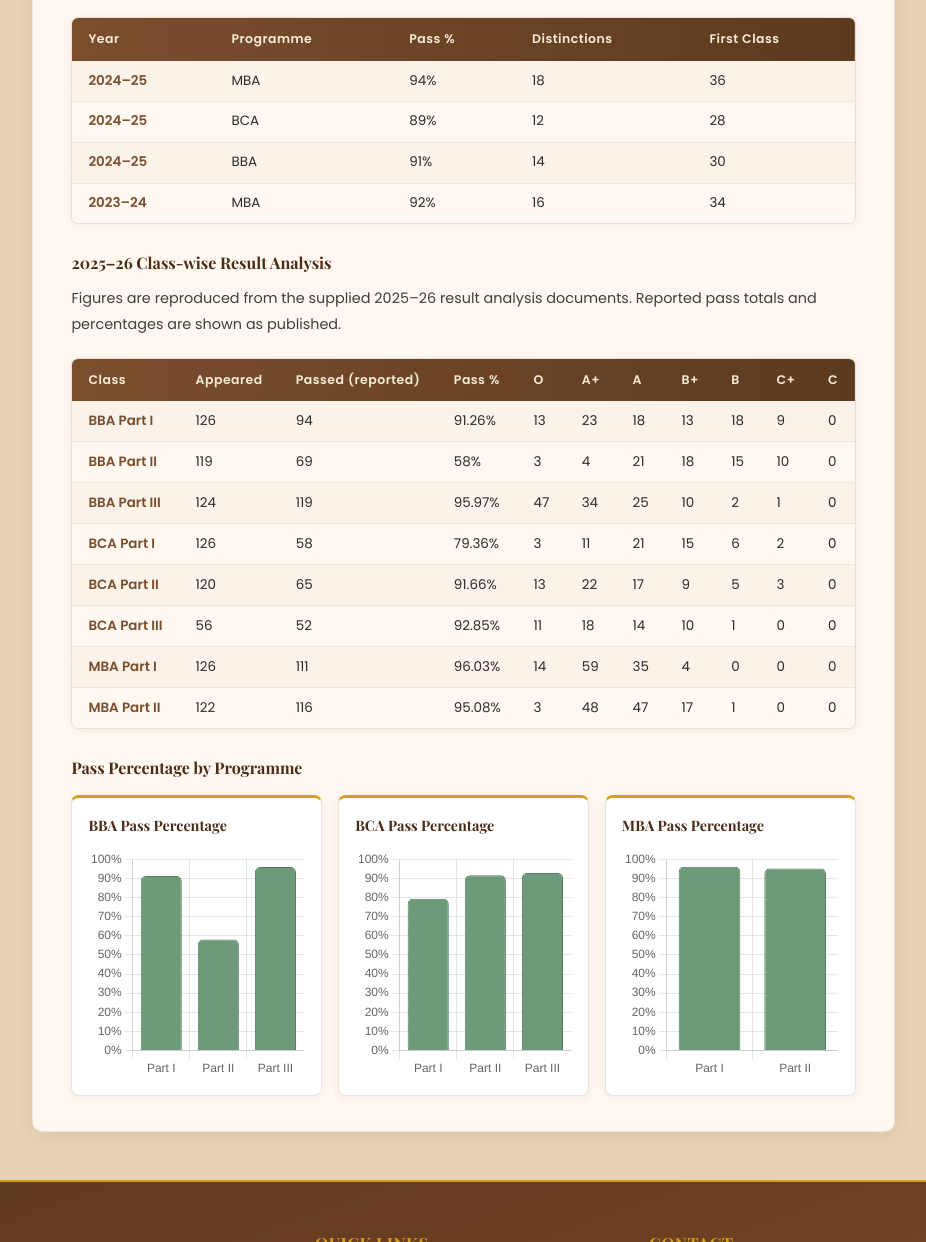
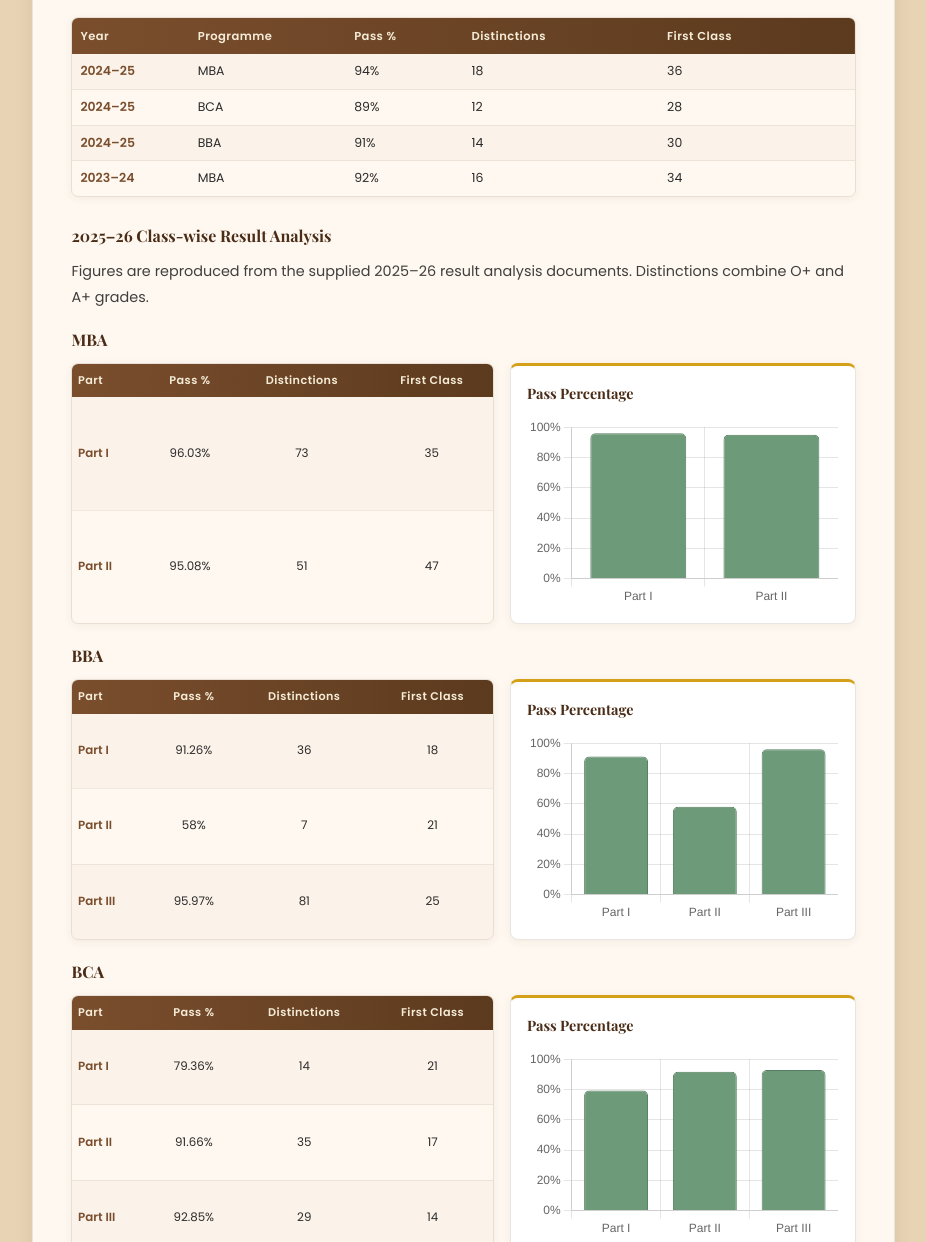
Before and after one commit to Monika-Gidwani/college-website, a plain HTML site: page pages/academics/result.html in a window 1280 px wide. Shown: the part 888-2130 px from the top of the page, without its empty margins (325-1251 px from the left). Drawn offline with nearby package versions, Linux system fonts and the light colour scheme.

Commit message:
college update

```diff
--- a/pages/academics/result.html
+++ b/pages/academics/result.html
@@ -19,22 +19,98 @@
             margin-top: 1.6rem;
         }
 
-        .result-analysis .ac-table {
-            min-width: 760px;
+        .result-overview-table {
+            table-layout: fixed;
+            width: 100%;
         }
 
-        .result-chart-section {
-            margin-top: 1.6rem;
+        .result-overview-table thead th {
+            padding: 0.55rem 0.5rem;
+            font-size: 0.72rem;
+            white-space: normal;
         }
 
-        .result-chart-grid {
+        .result-program-table thead th {
+            padding: 0.5rem 0.35rem;
+            font-size: 0.7rem;
+            white-space: normal;
+            overflow-wrap: anywhere;
+        }
+
+        .result-program-table tbody td {
+            padding: 0.4rem 0.35rem;
+            font-size: 0.74rem;
+        }
+
+        .result-overview-table tbody td {
+            padding: 0.5rem;
+            font-size: 0.78rem;
+        }
+
+        .result-overview-table th:nth-child(1) { width: 15%; }
+        .result-overview-table th:nth-child(2) { width: 20%; }
+        .result-overview-table th:nth-child(3) { width: 15%; }
+        .result-overview-table th:nth-child(4) { width: 25%; }
+        .result-overview-table th:nth-child(5) { width: 25%; }
+
+        .result-program-table {
+            table-layout: auto;
+            width: 100%;
+            min-width: 0;
+        }
+
+        .result-program-table th,
+        .result-program-table td {
+            overflow-wrap: anywhere;
+        }
+
+        .result-program-table th:not(:first-child),
+        .result-program-table td:not(:first-child) {
+            text-align: center;
+        }
+
+        .result-program-list {
             display: grid;
-            grid-template-columns: repeat(auto-fit, minmax(220px, 1fr));
+            gap: 1.2rem;
+            margin-top: 1rem;
+        }
+
+        .result-program {
+            min-width: 0;
+        }
+
+        .result-program > h4 {
+            margin: 0 0 0.65rem;
+            color: var(--clr-heading);
+            font-family: var(--font-heading);
+            font-size: 1rem;
+        }
+
+        .result-program-layout {
+            display: grid;
+            grid-template-columns: minmax(0, 1.1fr) minmax(0, 0.9fr);
+            align-items: stretch;
             gap: 1rem;
-            margin-top: 0.9rem;
+        }
+
+        .result-program-layout .ac-table-wrap {
+            display: flex;
+            flex-direction: column;
+            min-width: 0;
+            margin-top: 0;
+        }
+
+        .result-program-table {
+            flex: 1;
+        }
+
+        .result-program-chart {
+            display: flex;
+            min-width: 0;
         }
 
         .result-chart-card {
+            flex: 1;
             min-width: 0;
             padding: 1rem;
             background: #fff;
@@ -53,7 +129,7 @@
 
         .result-chart-canvas-wrap {
             position: relative;
-            height: 230px;
+            height: 190px;
         }
 
         .result-chart-message {
@@ -62,8 +138,8 @@
             font-size: 0.85rem;
         }
 
-        @media (max-width: 480px) {
-            .result-chart-grid {
+        @media (max-width: 600px) {
+            .result-program-layout {
                 grid-template-columns: 1fr;
             }
         }
@@ -116,7 +192,7 @@
 
                             <h3 class="ac-sub-heading" style="margin-top:1.3rem;">Result History — Overview</h3>
                             <div class="ac-table-wrap">
-                                <table class="ac-table">
+                                <table class="ac-table result-overview-table">
                                     <thead>
                                         <tr>
                                             <th>Year</th>
@@ -137,59 +213,58 @@
 
                             <section class="result-analysis" aria-labelledby="result-analysis-title">
                                 <h3 class="ac-sub-heading" id="result-analysis-title">2025–26 Class-wise Result Analysis</h3>
-                                <p>Figures are reproduced from the supplied 2025–26 result analysis documents. Reported pass totals and percentages are shown as published.</p>
-                                <div class="ac-table-wrap">
-                                    <table class="ac-table" id="result-class-data">
-                                        <thead>
-                                            <tr>
-                                                <th>Class</th>
-                                                <th>Appeared</th>
-                                                <th>Passed (reported)</th>
-                                                <th>Pass %</th>
-                                                <th>O</th>
-                                                <th>A+</th>
-                                                <th>A</th>
-                                                <th>B+</th>
-                                                <th>B</th>
-                                                <th>C+</th>
-                                                <th>C</th>
-                                            </tr>
-                                        </thead>
-                                        <tbody>
-                                            <tr data-course="BBA" data-part="Part I" data-appeared="126" data-passed="94" data-pass="91.26" data-grades="13,23,18,13,18,9,0">
-                                                <td>BBA Part I</td><td>126</td><td>94</td><td>91.26%</td><td>13</td><td>23</td><td>18</td><td>13</td><td>18</td><td>9</td><td>0</td>
-                                            </tr>
-                                            <tr data-course="BBA" data-part="Part II" data-appeared="119" data-passed="69" data-pass="58" data-grades="3,4,21,18,15,10,0">
-                                                <td>BBA Part II</td><td>119</td><td>69</td><td>58%</td><td>3</td><td>4</td><td>21</td><td>18</td><td>15</td><td>10</td><td>0</td>
-                                            </tr>
-                                            <tr data-course="BBA" data-part="Part III" data-appeared="124" data-passed="119" data-pass="95.97" data-grades="47,34,25,10,2,1,0">
-                                                <td>BBA Part III</td><td>124</td><td>119</td><td>95.97%</td><td>47</td><td>34</td><td>25</td><td>10</td><td>2</td><td>1</td><td>0</td>
-                                            </tr>
-                                            <tr data-course="BCA" data-part="Part I" data-appeared="126" data-passed="58" data-pass="79.36" data-grades="3,11,21,15,6,2,0">
-                                                <td>BCA Part I</td><td>126</td><td>58</td><td>79.36%</td><td>3</td><td>11</td><td>21</td><td>15</td><td>6</td><td>2</td><td>0</td>
-                                            </tr>
-                                            <tr data-course="BCA" data-part="Part II" data-appeared="120" data-passed="65" data-pass="91.66" data-grades="13,22,17,9,5,3,0">
-                                                <td>BCA Part II</td><td>120</td><td>65</td><td>91.66%</td><td>13</td><td>22</td><td>17</td><td>9</td><td>5</td><td>3</td><td>0</td>
-                                            </tr>
-                                            <tr data-course="BCA" data-part="Part III" data-appeared="56" data-passed="52" data-pass="92.85" data-grades="11,18,14,10,1,0,0">
-                                                <td>BCA Part III</td><td>56</td><td>52</td><td>92.85%</td><td>11</td><td>18</td><td>14</td><td>10</td><td>1</td><td>0</td><td>0</td>
-                                            </tr>
-                                            <tr data-course="MBA" data-part="Part I" data-appeared="126" data-passed="111" data-pass="96.03" data-grades="14,59,35,4,0,0,0">
-                                                <td>MBA Part I</td><td>126</td><td>111</td><td>96.03%</td><td>14</td><td>59</td><td>35</td><td>4</td><td>0</td><td>0</td><td>0</td>
-                                            </tr>
-                                            <tr data-course="MBA" data-part="Part II" data-appeared="122" data-passed="116" data-pass="95.08" data-grades="3,48,47,17,1,0,0">
-                                                <td>MBA Part II</td><td>122</td><td>116</td><td>95.08%</td><td>3</td><td>48</td><td>47</td><td>17</td><td>1</td><td>0</td><td>0</td>
-                                            </tr>
-                                        </tbody>
-                                    </table>
-                                </div>
-
+                                <p>Figures are reproduced from the supplied 2025–26 result analysis documents. Distinctions combine O+ and A+ grades.</p>
                                 <p class="result-chart-message" id="result-chart-message" role="status" hidden>
-                                    Charts could not be loaded. The complete result data is available in the table above.
+                                    Charts could not be loaded. The complete result data is available in the tables above.
                                 </p>
-                                <div class="result-chart-section">
-                                    <h3 class="ac-sub-heading">Pass Percentage by Programme</h3>
-                                    <div class="result-chart-grid" id="pass-charts"></div>
+                                <div class="result-program-list">
+                                    <section class="result-program" aria-labelledby="mba-result-title">
+                                        <h4 id="mba-result-title">MBA</h4>
+                                        <div class="result-program-layout">
+                                            <div class="ac-table-wrap">
+                                                <table class="ac-table result-program-table" id="result-mba-data" aria-label="MBA 2025–26 class-wise results">
+                                                    <thead><tr><th>Part</th><th>Pass %</th><th>Distinctions</th><th>First Class</th></tr></thead>
+                                                    <tbody>
+                                                        <tr data-part="Part I" data-pass="96.03"><td>Part I</td><td>96.03%</td><td>73</td><td>35</td></tr>
+                                                        <tr data-part="Part II" data-pass="95.08"><td>Part II</td><td>95.08%</td><td>51</td><td>47</td></tr>
+                                                    </tbody>
+                                                </table>
+                                            </div>
+                                            <div class="result-program-chart" id="pass-chart-mba"></div>
+                                        </div>
+                                    </section>
+                                    <section class="result-program" aria-labelledby="bba-result-title">
+                                        <h4 id="bba-result-title">BBA</h4>
+                                        <div class="result-program-layout">
+                                            <div class="ac-table-wrap">
+                                                <table class="ac-table result-program-table" id="result-bba-data" aria-label="BBA 2025–26 class-wise results">
+                                                    <thead><tr><th>Part</th><th>Pass %</th><th>Distinctions</th><th>First Class</th></tr></thead>
+                                                    <tbody>
+                                                        <tr data-part="Part I" data-pass="91.26"><td>Part I</td><td>91.26%</td><td>36</td><td>18</td></tr>
+                                                        <tr data-part="Part II" data-pass="58"><td>Part II</td><td>58%</td><td>7</td><td>21</td></tr>
+                                                        <tr data-part="Part III" data-pass="95.97"><td>Part III</td><td>95.97%</td><td>81</td><td>25</td></tr>
+                                                    </tbody>
+                                                </table>
+                                            </div>
+                                            <div class="result-program-chart" id="pass-chart-bba"></div>
+                                        </div>
+                                    </section>
+                                    <section class="result-program" aria-labelledby="bca-result-title">
+                                        <h4 id="bca-result-title">BCA</h4>
+                                        <div class="result-program-layout">
+                                            <div class="ac-table-wrap">
+                                                <table class="ac-table result-program-table" id="result-bca-data" aria-label="BCA 2025–26 class-wise results">
+                                                    <thead><tr><th>Part</th><th>Pass %</th><th>Distinctions</th><th>First Class</th></tr></thead>
+                                                    <tbody>
+                                                        <tr data-part="Part I" data-pass="79.36"><td>Part I</td><td>79.36%</td><td>14</td><td>21</td></tr>
+                                                        <tr data-part="Part II" data-pass="91.66"><td>Part II</td><td>91.66%</td><td>35</td><td>17</td></tr>
+                                                        <tr data-part="Part III" data-pass="92.85"><td>Part III</td><td>92.85%</td><td>29</td><td>14</td></tr>
+                                                    </tbody>
+                                                </table>
+                                            </div>
+                                            <div class="result-program-chart" id="pass-chart-bca"></div>
+                                        </div>
+                                    </section>
                                 </div>
                             </section>
                         </div>
@@ -206,10 +281,6 @@
     <script>
         (function () {
             'use strict';
-
-            var resultRows = Array.prototype.slice.call(
-                document.querySelectorAll('#result-class-data tbody tr')
-            );
 
             if (typeof Chart === 'undefined') {
                 document.getElementById('result-chart-message').hidden = false;
@@ -234,13 +305,13 @@
                 return canvas;
             }
 
-            ['BBA', 'BCA', 'MBA'].forEach(function (course) {
-                var courseRows = resultRows.filter(function (row) {
-                    return row.dataset.course === course;
-                });
+            ['MBA', 'BBA', 'BCA'].forEach(function (course) {
+                var courseRows = Array.prototype.slice.call(
+                    document.querySelectorAll('#result-' + course.toLowerCase() + '-data tbody tr')
+                );
                 var canvas = addChartCard(
-                    document.getElementById('pass-charts'),
-                    course + ' Pass Percentage',
+                    document.getElementById('pass-chart-' + course.toLowerCase()),
+                    'Pass Percentage',
                     course + ' pass percentages by part'
                 );
 
```
Also changed, not shown: css/programmes.css (+14 -0 lines), pages/programmes/bba.html (+13 -2 lines), pages/programmes/bca.html (+12 -0 lines).
